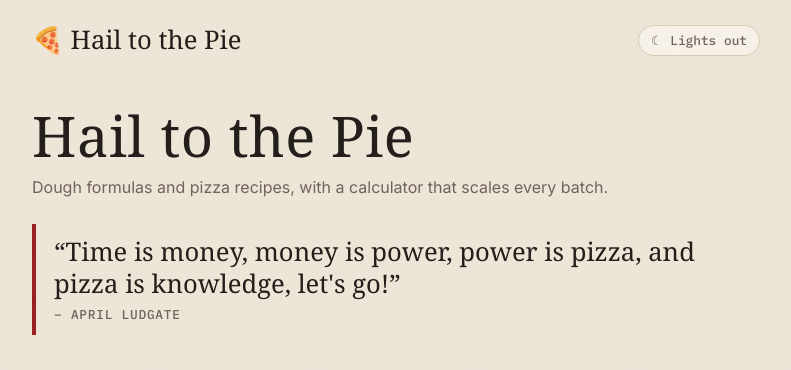
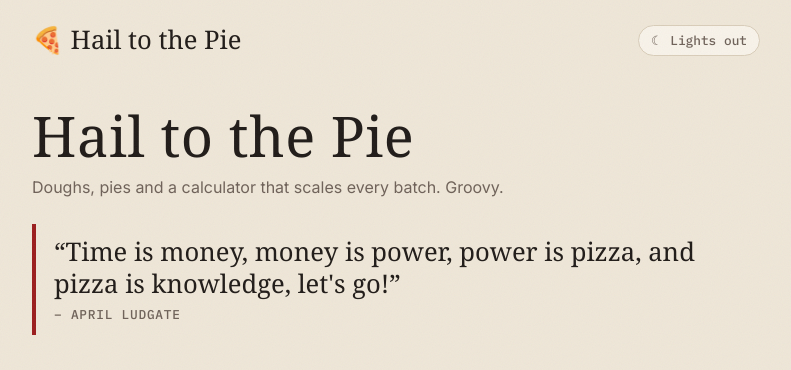
Before and after one commit to daftn/pizza, a Jekyll site: the page built from index.html, in a window 1280 px wide and 900 px high. Shown: the top 370 px of the window, without its empty margins (244-1035 px from the left). Built offline with Jekyll 4.4.1, drawn with Linux system fonts in a browser that asks for light colours; some web fonts are replaced.

Commit message:
New tagline: Doughs, pies and a calculator that scales every batch. Groovy.
Co-Authored-By: Claude Opus 5.5 <noreply@anthropic.com>
Claude-Session: https://claude.ai/code/session_01CXsahQwDMBDTEp9ieURmT9

```diff
--- a/_config.yml
+++ b/_config.yml
@@ -1,5 +1,5 @@
 title: Hail to the Pie
-description: Dough formulas and pizza recipes, with a calculator that scales every batch.
+description: Doughs, pies and a calculator that scales every batch. Groovy.
 
 # For a project site (username.github.io/pizza) set this to "/pizza".
 # For a user site or custom domain leave it empty.
```
